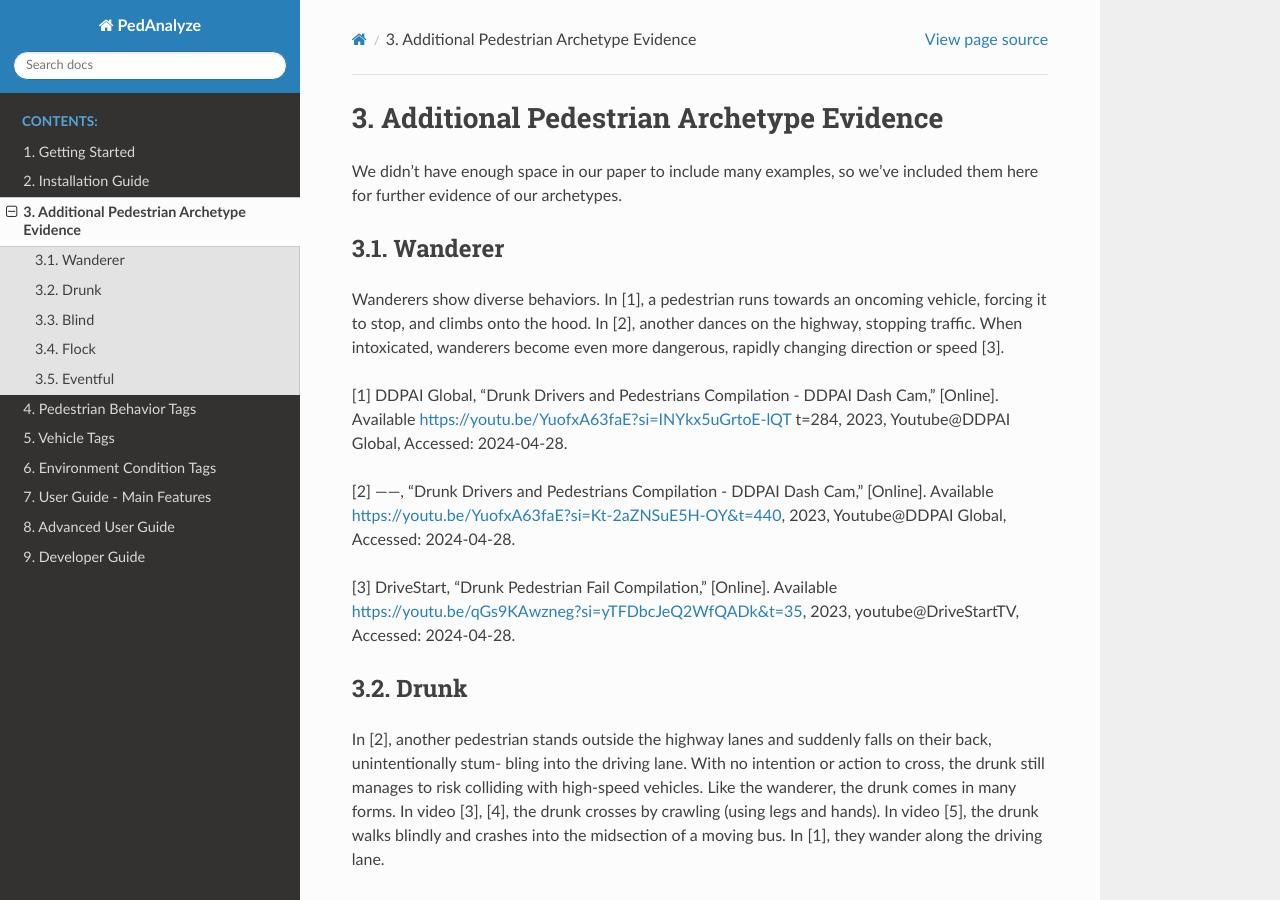
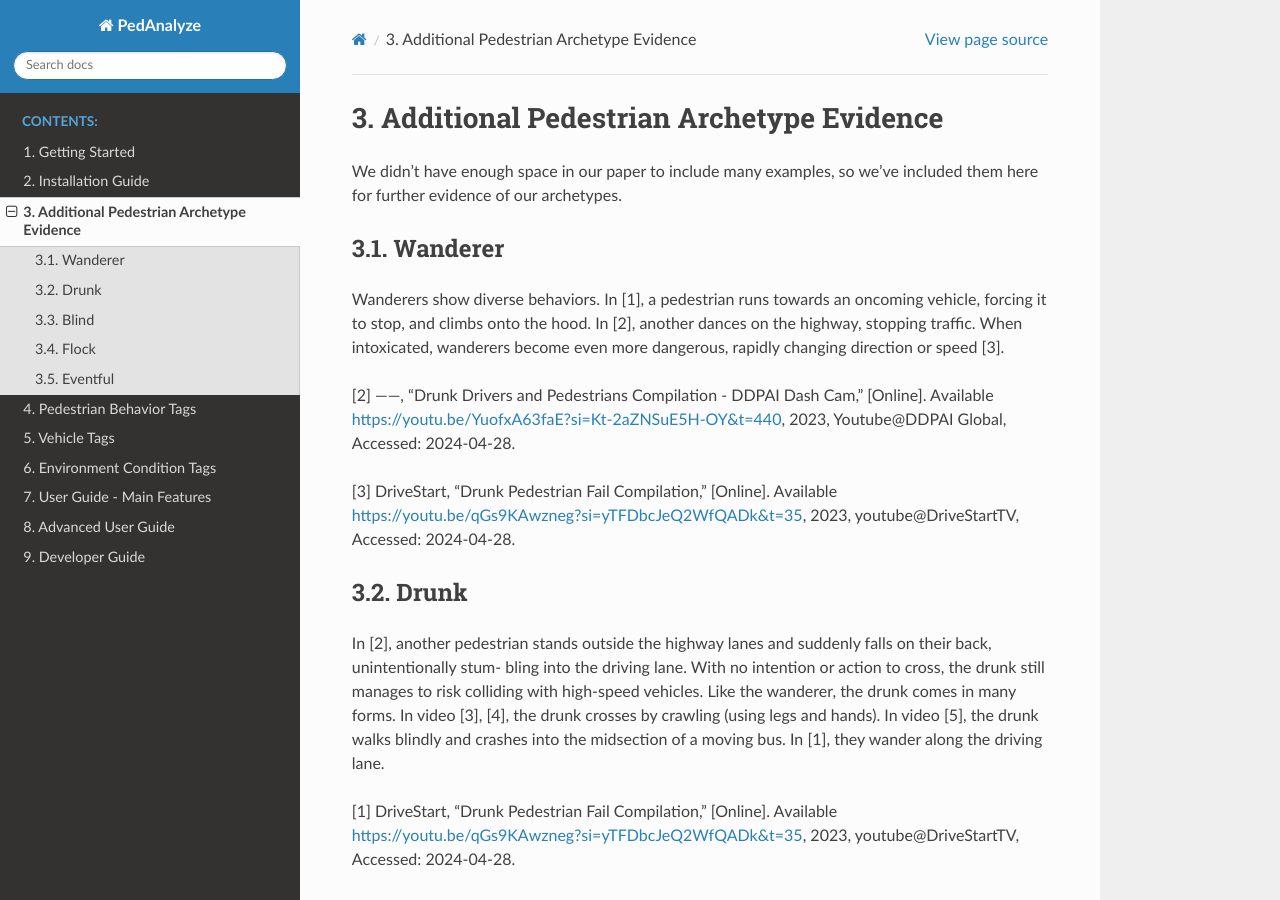
Before and after one commit to AugmentedDesignLab/ped-behavior-annotator, a Sphinx documentation site: the page built from docs/source/additional-pedestrian-archetype-evidence.md, in a window 1280 px wide and 900 px high. Built offline with Sphinx 7.4.7 and the Read the Docs theme 3.1.0, drawn with Linux system fonts in a browser that asks for light colours.

Commit message:
Update additional-pedestrian-archetype-evidence.md

```diff
--- a/docs/source/additional-pedestrian-archetype-evidence.md
+++ b/docs/source/additional-pedestrian-archetype-evidence.md
@@ -5,7 +5,6 @@
 ## Wanderer
 Wanderers show diverse behaviors. In [1], a pedestrian runs towards an oncoming vehicle, forcing it to stop, and climbs onto the hood. In [2], another dances on the highway, stopping traffic. When intoxicated, wanderers become even more dangerous, rapidly changing direction or speed [3].
 
-[1] DDPAI Global, “Drunk Drivers and Pedestrians Compilation - DDPAI Dash Cam,” [Online]. Available https://youtu.be/YuofxA63faE?si=INYkx5uGrtoE-lQT t=284, 2023, Youtube@DDPAI Global, Accessed: 2024-04-28.
 
 [2] ——, “Drunk Drivers and Pedestrians Compilation - DDPAI Dash Cam,” [Online]. Available https://youtu.be/YuofxA63faE?si=Kt-2aZNSuE5H-OY&t=440, 2023, Youtube@DDPAI Global, Accessed: 2024-04-28.
 
```
